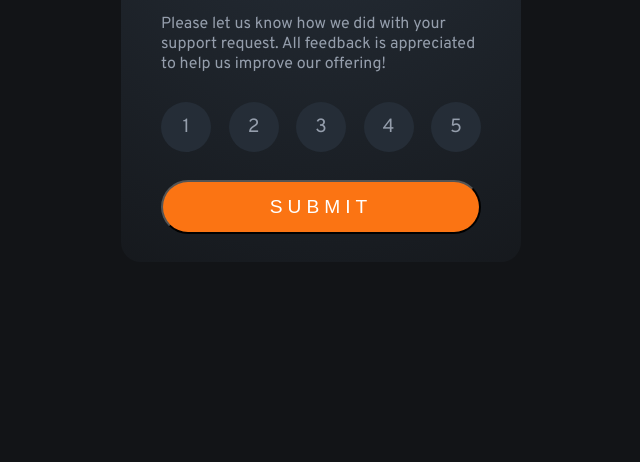
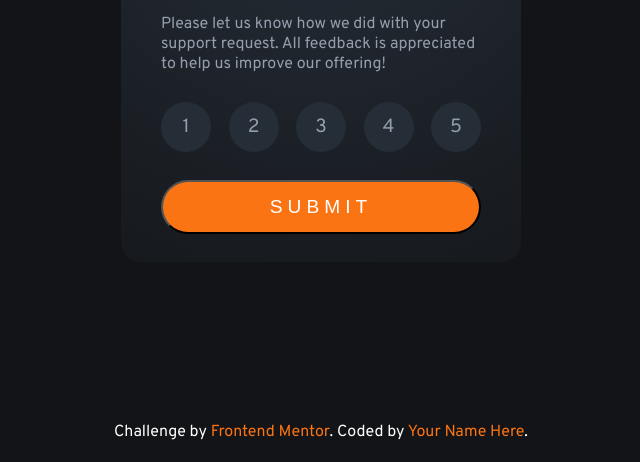
Before and after one commit to Dinil-Thilakarathne/frontend-mentor, a plain HTML site: page challenge-8/index.html in a window 1280 px wide. Shown: the part 338-800 px from the top of the page, without its empty margins (319-959 px from the left). Drawn offline with Linux system fonts and the light colour scheme.

Commit message:
update challenge-8

```diff
--- a/challenge-8/index.html
+++ b/challenge-8/index.html
@@ -8,11 +8,6 @@
 
   <title>Frontend Mentor | Interactive rating component</title>
 
-  <!-- Feel free to remove these styles or customise in your own stylesheet 👍 -->
-  <!-- <style>
-    .attribution { font-size: 11px; text-align: center; }
-    .attribution a { color: hsl(228, 45%, 44%); }
-  </style> -->
   <link rel="stylesheet" href="style.css">
 </head>
 <body>
@@ -62,10 +57,10 @@
 
 
 
-  <!-- <div class="attribution">
+  <div class="attribution">
     Challenge by <a href="https://www.frontendmentor.io?ref=challenge" target="_blank">Frontend Mentor</a>.
     Coded by <a href="#">Your Name Here</a>.
-  </div> -->
+  </div>
 
   <script src="index.js"></script>
 </body>
--- a/challenge-8/style.css
+++ b/challenge-8/style.css
@@ -119,7 +119,15 @@ body{
     text-align: center;
 }
 
-
+.attribution{
+    position: absolute;
+    bottom: 20px;
+    color: #fff;
+}
+.attribution a{
+    color: var(--primaryColor);
+    text-decoration: none;
+}
 @media (max-width:768px) {
     .card{
         width: 350px;
```
